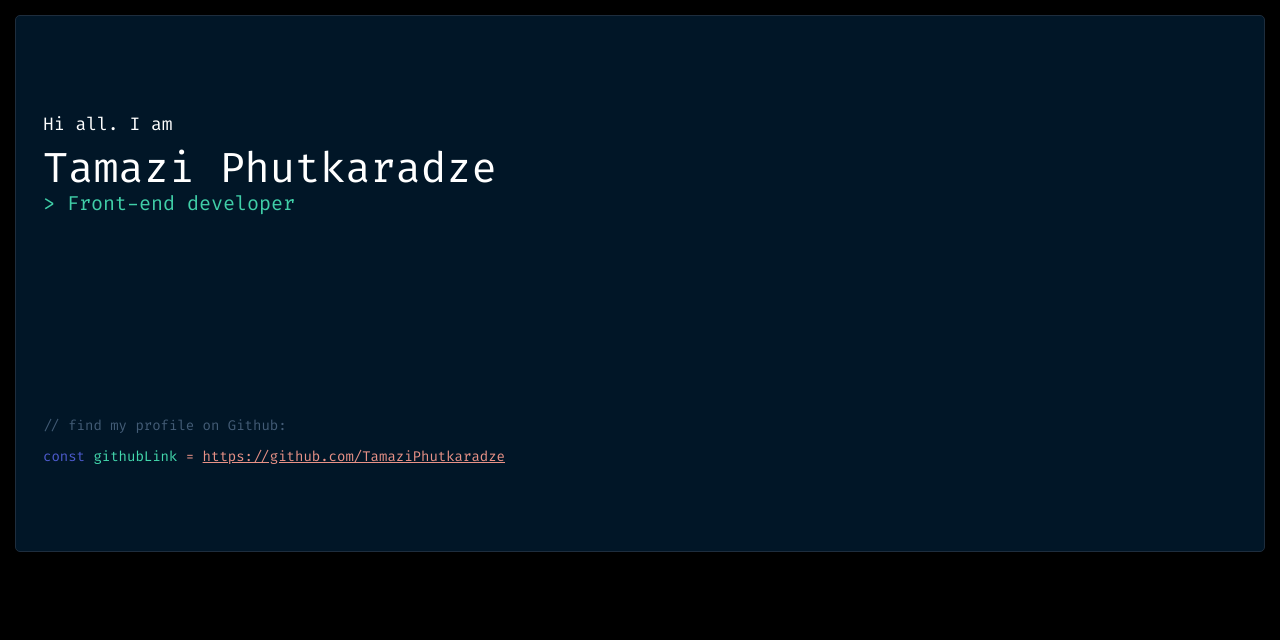
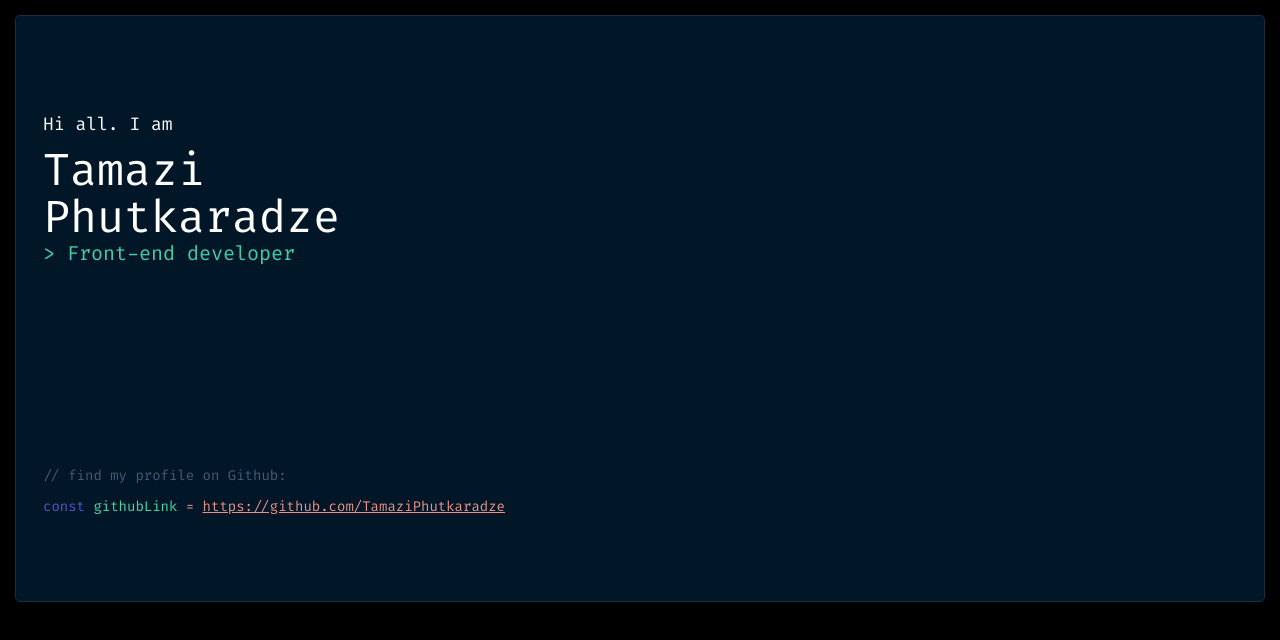
Before and after one commit to TamaziPhutkaradze/my-portfolio, a React (Vite) app: page / in a window 1280 px wide. Shown: the top 640 px of the page. Built offline with nearby package versions, Linux system fonts and the light colour scheme.

Commit message:
Add: framer motion

```diff
--- a/package.json
+++ b/package.json
@@ -10,6 +10,7 @@
     "preview": "vite preview"
   },
   "dependencies": {
+    "framer-motion": "^11.1.7",
     "react": "^18.2.0",
     "react-dom": "^18.2.0",
     "react-router-dom": "^6.23.0",
--- a/src/components/Hello.tsx
+++ b/src/components/Hello.tsx
@@ -1,11 +1,11 @@
 import styled from "styled-components";
 import backImg from "../assets/backImg.svg";
-
+import { motion } from "framer-motion";
 export default function Hello() {
   return (
     <>
       <Main>
-        <TextDiv>
+        <TextDiv as={motion.div} animate={{ paddingTop: 96, opacity: 1 }}>
           <Hi>Hi all. I am</Hi>
           <Name>Tamazi Phutkaradze</Name>
         </TextDiv>
@@ -37,21 +37,24 @@ const Main = styled.div`
   padding-bottom: 85px;
 `;
 const TextDiv = styled.div`
-  padding-top: 96px;
   display: flex;
   flex-direction: column;
   gap: 10px;
+  width: 300px;
 `;
 const Hi = styled.p`
   font-weight: 400;
   font-size: 18px;
   color: white;
 `;
-const Name = styled.h1`
-  font-size: 42px;
+const Name = styled(motion.h1)`
+  font-size: 45px;
   font-weight: 400;
   color: white;
-  line-height: 44px;
+  line-height: 47px;
+  white-space: pre-wrap;
+  overflow: hidden;
+  text-overflow: ellipsis;
 `;
 const Role = styled.p`
   font-size: 20px;
```
Also changed, not shown: 1 other file (tests, documents, lock files or other folders).
